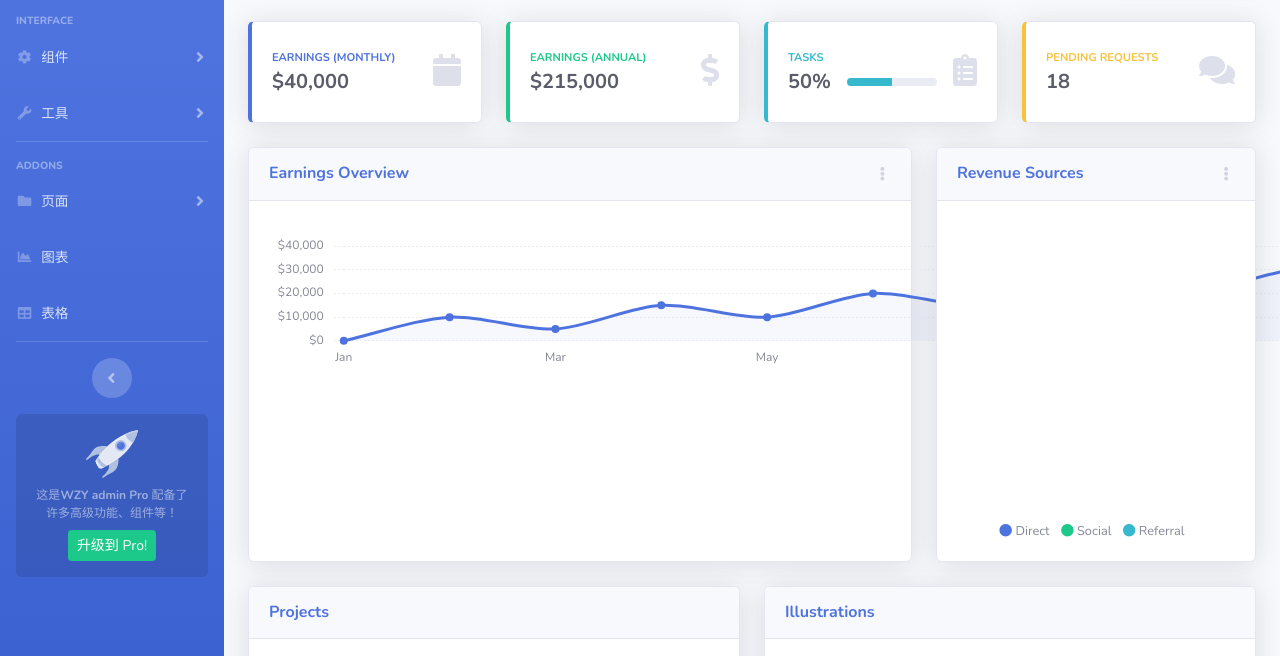
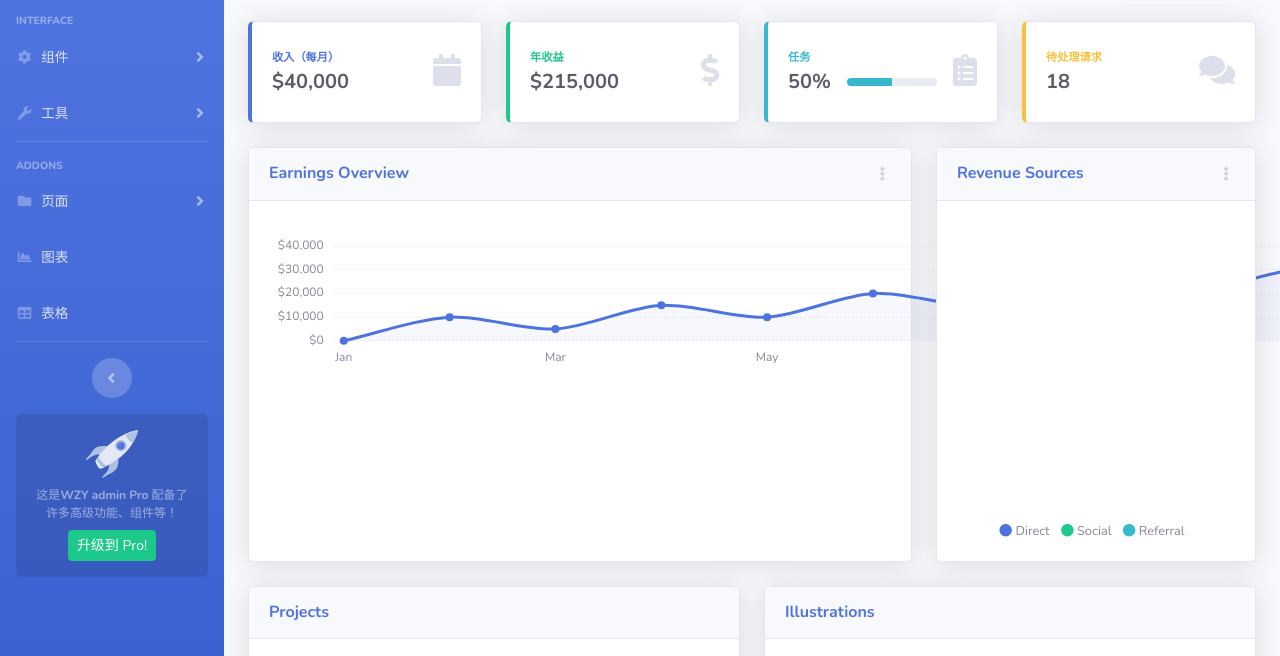
Before and after one commit to hvhhaha/wzynet.github.io, a website with bundled scripts: page index.html in a window 1280 px wide. Shown: the part 131-787 px from the top of the page. Built offline with nearby package versions, Linux system fonts and the light colour scheme.

Commit message:
Update index.html

```diff
--- a/index.html
+++ b/index.html
@@ -382,7 +382,7 @@
                                     <div class="row no-gutters align-items-center">
                                         <div class="col mr-2">
                                             <div class="text-xs font-weight-bold text-primary text-uppercase mb-1">
-                                                Earnings (Monthly)</div>
+                                                收入（每月）</div>
                                             <div class="h5 mb-0 font-weight-bold text-gray-800">$40,000</div>
                                         </div>
                                         <div class="col-auto">
@@ -400,7 +400,7 @@
                                     <div class="row no-gutters align-items-center">
                                         <div class="col mr-2">
                                             <div class="text-xs font-weight-bold text-success text-uppercase mb-1">
-                                                Earnings (Annual)</div>
+                                                年收益</div>
                                             <div class="h5 mb-0 font-weight-bold text-gray-800">$215,000</div>
                                         </div>
                                         <div class="col-auto">
@@ -417,7 +417,7 @@
                                 <div class="card-body">
                                     <div class="row no-gutters align-items-center">
                                         <div class="col mr-2">
-                                            <div class="text-xs font-weight-bold text-info text-uppercase mb-1">Tasks
+                                            <div class="text-xs font-weight-bold text-info text-uppercase mb-1">任务
                                             </div>
                                             <div class="row no-gutters align-items-center">
                                                 <div class="col-auto">
@@ -447,7 +447,7 @@
                                     <div class="row no-gutters align-items-center">
                                         <div class="col mr-2">
                                             <div class="text-xs font-weight-bold text-warning text-uppercase mb-1">
-                                                Pending Requests</div>
+                                                待处理请求</div>
                                             <div class="h5 mb-0 font-weight-bold text-gray-800">18</div>
                                         </div>
                                         <div class="col-auto">
```
